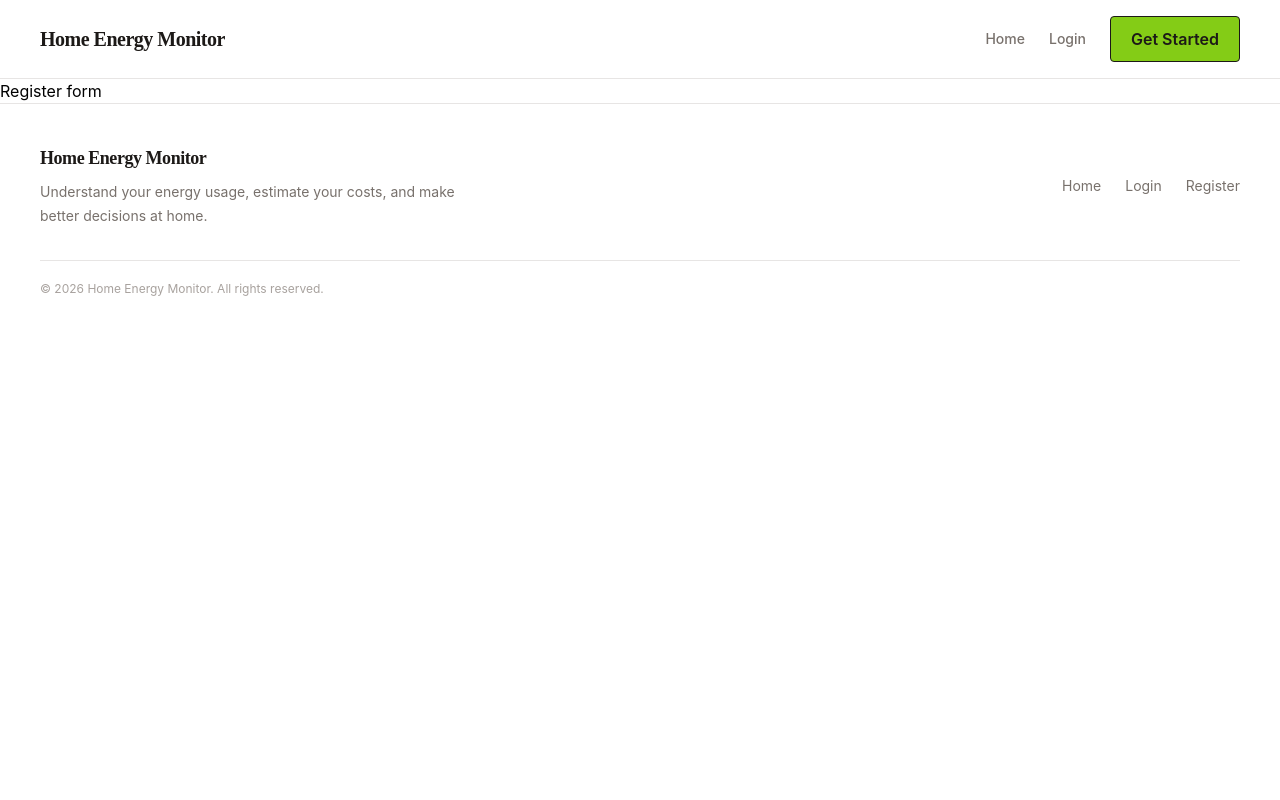
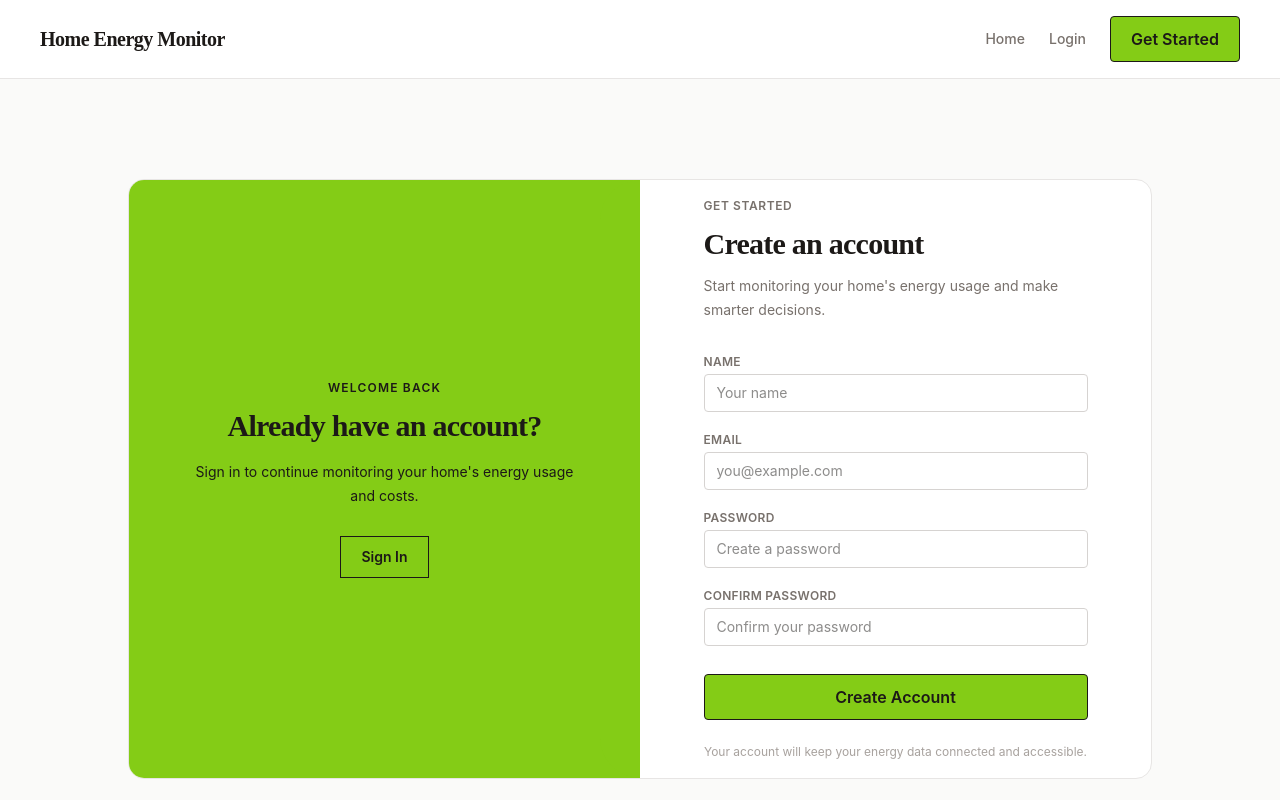
Before and after one commit to VonDominion/home-energy-monitor, a React (Vite) app in the folder client/: page /register in a window 1280 px wide. Shown: the top 800 px of the page. Built offline with nearby package versions, Linux system fonts and the light colour scheme.

Commit message:
Add Auth Folder(Login and Register Pages)

```diff
--- /dev/null
+++ b/client/src/components/auth/AuthContainer.jsx
@@ -0,0 +1,69 @@
+import { useState } from "react";
+import LoginForm from "./LoginForm";
+import RegisterForm from "./RegisterForm";
+import AuthOverlay from "./AuthOverlay";
+
+function AuthContainer({ initialMode = "login" }) {
+  const [isRegister, setIsRegister] = useState(
+    initialMode === "register"
+  );
+
+  const showRegister = () => {
+    setIsRegister(true);
+  };
+
+  const showLogin = () => {
+    setIsRegister(false);
+  };
+
+  return (
+    <div className="relative min-h-[600px] w-full max-w-5xl overflow-hidden rounded-2xl border border-border bg-surface">
+
+      {/* =========================
+          FORM LAYER
+      ========================== */}
+      <div
+        className={`absolute inset-0 flex w-[200%] transition-transform duration-700 ease-in-out ${
+          isRegister ? "-translate-x-1/2" : "translate-x-0"
+        }`}
+      >
+        {/* Login */}
+        <div className="flex h-full w-1/2 items-center justify-center">
+          <div className="w-1/2">
+            <LoginForm />
+          </div>
+
+          {/* Empty space reserved for overlay */}
+          <div className="w-1/2" />
+        </div>
+
+        {/* Register */}
+        <div className="flex h-full w-1/2 items-center justify-center">
+          {/* Empty space reserved for overlay */}
+          <div className="w-1/2" />
+
+          <div className="w-1/2">
+            <RegisterForm />
+          </div>
+        </div>
+      </div>
+
+      {/* =========================
+          OVERLAY LAYER
+      ========================== */}
+      <div
+        className={`absolute inset-y-0 left-0 z-20 w-1/2 transition-transform duration-700 ease-in-out ${
+          isRegister ? "translate-x-0" : "translate-x-full"
+        }`}
+      >
+        <AuthOverlay
+          isRegister={isRegister}
+          onShowLogin={showLogin}
+          onShowRegister={showRegister}
+        />
+      </div>
+    </div>
+  );
+}
+
+export default AuthContainer;
--- /dev/null
+++ b/client/src/components/auth/AuthOverlay.jsx
@@ -0,0 +1,73 @@
+function AuthOverlay({ isRegister, onShowLogin, onShowRegister }) {
+  return (
+    <div className="relative flex h-full w-full overflow-hidden bg-primary text-ink">
+      {/* Decorative curved edge */}
+      <div className="absolute inset-y-0 -right-10 w-20 rounded-full bg-primary" />
+
+      {/* Register message */}
+      <div
+        className={`absolute inset-0 flex items-center justify-center px-8 text-center transition-opacity duration-500 ${
+          isRegister
+            ? "pointer-events-none opacity-0"
+            : "opacity-100"
+        }`}
+      >
+        <div className="relative z-10 max-w-sm">
+          <p className="font-sans text-xs font-semibold uppercase tracking-widest">
+            New Here?
+          </p>
+
+          <h2 className="mt-3 font-serif text-3xl font-semibold tracking-tight">
+            Create your account
+          </h2>
+
+          <p className="mt-4 font-sans text-sm leading-6">
+            Start monitoring your home's energy usage and make smarter
+            decisions.
+          </p>
+
+          <button
+            type="button"
+            onClick={onShowRegister}
+            className="mt-7 border border-ink px-5 py-2.5 font-sans text-sm font-semibold transition-colors duration-200 hover:bg-ink hover:text-surface focus:outline-none focus:ring-2 focus:ring-ink focus:ring-offset-2 focus:ring-offset-primary"
+          >
+            Register
+          </button>
+        </div>
+      </div>
+
+      {/* Login message */}
+      <div
+        className={`absolute inset-0 flex items-center justify-center px-8 text-center transition-opacity duration-500 ${
+          isRegister
+            ? "opacity-100"
+            : "pointer-events-none opacity-0"
+        }`}
+      >
+        <div className="relative z-10 max-w-sm">
+          <p className="font-sans text-xs font-semibold uppercase tracking-widest">
+            Welcome Back
+          </p>
+
+          <h2 className="mt-3 font-serif text-3xl font-semibold tracking-tight">
+            Already have an account?
+          </h2>
+
+          <p className="mt-4 font-sans text-sm leading-6">
+            Sign in to continue monitoring your home's energy usage and costs.
+          </p>
+
+          <button
+            type="button"
+            onClick={onShowLogin}
+            className="mt-7 border border-ink px-5 py-2.5 font-sans text-sm font-semibold transition-colors duration-200 hover:bg-ink hover:text-surface focus:outline-none focus:ring-2 focus:ring-ink focus:ring-offset-2 focus:ring-offset-primary"
+          >
+            Sign In
+          </button>
+        </div>
+      </div>
+    </div>
+  );
+}
+
+export default AuthOverlay;
--- /dev/null
+++ b/client/src/components/auth/LoginForm.jsx
@@ -0,0 +1,52 @@
+import Input from "../common/Input";
+import Button from "../common/Button";
+
+function LoginForm() {
+  return (
+    <div className="flex h-full items-center justify-center px-8 py-10 md:px-12">
+      <div className="w-full max-w-sm">
+        <div className="mb-8">
+          <p className="font-sans text-xs font-semibold uppercase tracking-wider text-ink-muted">
+            Welcome Back
+          </p>
+
+          <h2 className="mt-3 font-serif text-3xl font-semibold tracking-tight text-ink">
+            Sign in
+          </h2>
+
+          <p className="mt-3 font-sans text-sm leading-6 text-ink-muted">
+            Access your energy dashboard and continue monitoring your home.
+          </p>
+        </div>
+
+        <form className="space-y-5">
+          <Input
+            label="Email"
+            type="email"
+            name="email"
+            placeholder="you@example.com"
+          />
+
+          <Input
+            label="Password"
+            type="password"
+            name="password"
+            placeholder="Enter your password"
+          />
+
+          <div className="pt-2">
+            <Button type="submit" className="w-full">
+              Sign In
+            </Button>
+          </div>
+        </form>
+
+        <p className="mt-6 text-center font-sans text-xs text-ink-faint">
+          Your energy data stays connected to your account.
+        </p>
+      </div>
+    </div>
+  );
+}
+
+export default LoginForm;
--- /dev/null
+++ b/client/src/components/auth/RegisterForm.jsx
@@ -0,0 +1,67 @@
+import Input from "../common/Input";
+import Button from "../common/Button";
+
+function RegisterForm() {
+  return (
+    <div className="flex h-full items-center justify-center px-8 py-10 md:px-12">
+      <div className="w-full max-w-sm">
+        <div className="mb-8">
+          <p className="font-sans text-xs font-semibold uppercase tracking-wider text-ink-muted">
+            Get Started
+          </p>
+
+          <h2 className="mt-3 font-serif text-3xl font-semibold tracking-tight text-ink">
+            Create an account
+          </h2>
+
+          <p className="mt-3 font-sans text-sm leading-6 text-ink-muted">
+            Start monitoring your home's energy usage and make smarter
+            decisions.
+          </p>
+        </div>
+
+        <form className="space-y-5">
+          <Input
+            label="Name"
+            type="text"
+            name="name"
+            placeholder="Your name"
+          />
+
+          <Input
+            label="Email"
+            type="email"
+            name="email"
+            placeholder="you@example.com"
+          />
+
+          <Input
+            label="Password"
+            type="password"
+            name="password"
+            placeholder="Create a password"
+          />
+
+          <Input
+            label="Confirm Password"
+            type="password"
+            name="confirmPassword"
+            placeholder="Confirm your password"
+          />
+
+          <div className="pt-2">
+            <Button type="submit" className="w-full">
+              Create Account
+            </Button>
+          </div>
+        </form>
+
+        <p className="mt-6 text-center font-sans text-xs text-ink-faint">
+          Your account will keep your energy data connected and accessible.
+        </p>
+      </div>
+    </div>
+  );
+}
+
+export default RegisterForm;
--- a/client/src/pages/Login.jsx
+++ b/client/src/pages/Login.jsx
@@ -1,5 +1,13 @@
+import AuthContainer from "../components/auth/AuthContainer";
+
 function Login() {
-  return <h1>Login form</h1>;
+  return (
+    <main className="min-h-screen bg-canvas">
+      <div className="flex min-h-screen items-center justify-center px-6 py-12">
+        <AuthContainer initialMode="login" />
+      </div>
+    </main>
+  );
 }
 
 export default Login;
--- a/client/src/pages/Register.jsx
+++ b/client/src/pages/Register.jsx
@@ -1,5 +1,13 @@
+import AuthContainer from "../components/auth/AuthContainer";
+
 function Register() {
-  return <h1>Register form</h1>;
+  return (
+    <main className="min-h-screen bg-canvas">
+      <div className="flex min-h-screen items-center justify-center px-6 py-12">
+        <AuthContainer initialMode="register" />
+      </div>
+    </main>
+  );
 }
 
 export default Register;
```
